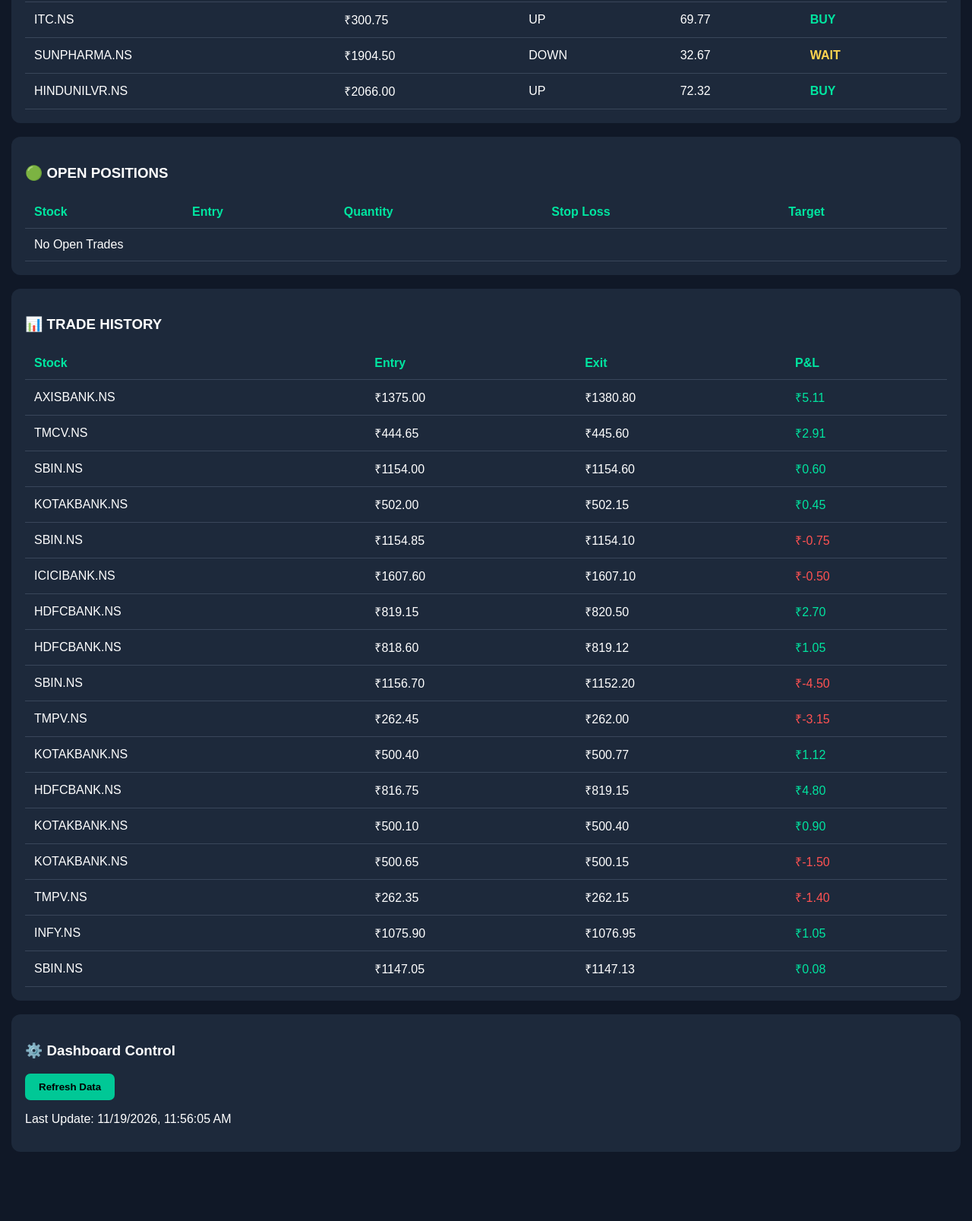
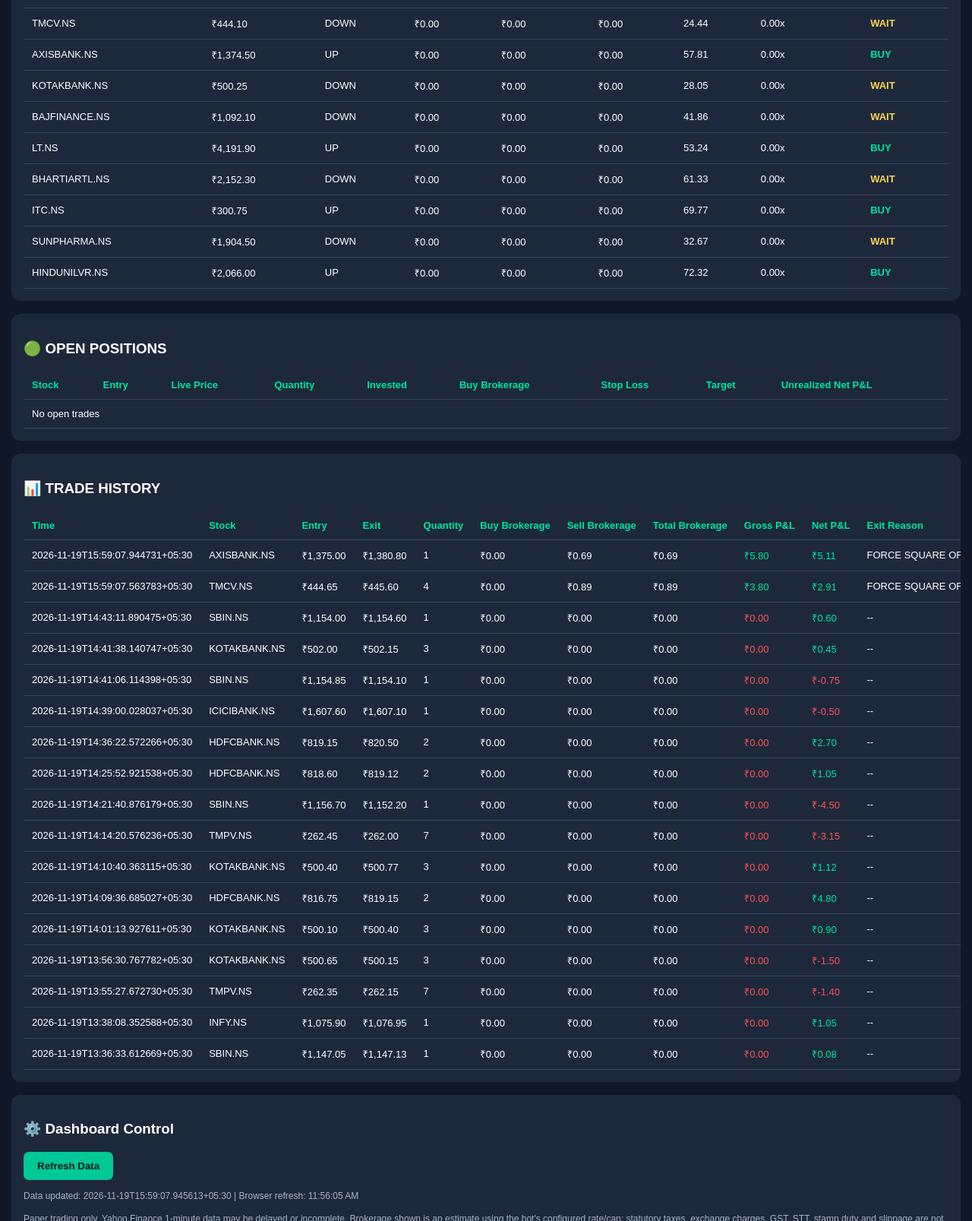
Before and after one commit to vvijayyadav77-ops/my-algo-paper-trading, a plain HTML site: page index.html in a window 1280 px wide. Shown: the part 1174-2781 px from the top of the page at 76% size. Before the commit the page ends 2705 px from the top, so only its background shows below. Drawn offline with Linux system fonts and the light colour scheme.

Commit message:
Update index.html

```diff
--- a/index.html
+++ b/index.html
@@ -1,329 +1,261 @@
-<!DOCTYPE html><html>
+<!DOCTYPE html>
+<html lang="en">
 <head>
+<meta charset="UTF-8">
 <meta name="viewport" content="width=device-width, initial-scale=1">
-<title>My Algo Trading Dashboard</title><style>
+<title>My Algo Trading Dashboard V5</title>
+<style>
+* { box-sizing: border-box; }
 body {
-    margin: 0;
-    padding: 15px;
-    background: #101827;
-    color: white;
-    font-family: Arial;
+    margin: 0; padding: 15px; background: #101827; color: white;
+    font-family: Arial, sans-serif;
 }
-
-h1 {
-    color: #00e5a0;
-    text-align: center;
-}
-
+h1 { color: #00e5a0; text-align: center; margin-bottom: 6px; }
+.status { text-align: center; color: #00e5a0; font-size: 14px; }
 .container {
-    display: grid;
-    grid-template-columns: repeat(2, 1fr);
+    display: grid; grid-template-columns: repeat(2, minmax(0, 1fr));
     gap: 12px;
 }
-
 .card, .section {
-    background: #1d293b;
-    padding: 18px;
-    border-radius: 12px;
+    background: #1d293b; padding: 16px; border-radius: 12px;
 }
-
-.label {
-    color: #aab5c5;
-    font-size: 13px;
-}
-
-.value {
-    font-size: 23px;
-    font-weight: bold;
-    margin-top: 10px;
-}
-
+.label { color: #aab5c5; font-size: 12px; }
+.value { font-size: 21px; font-weight: bold; margin-top: 9px; overflow-wrap: anywhere; }
 .green { color: #00e5a0; }
 .red { color: #ff5252; }
 .yellow { color: #ffd54f; }
+.section { margin-top: 17px; overflow-x: auto; }
+table { width: 100%; border-collapse: collapse; min-width: 720px; }
+td, th {
+    padding: 11px; border-bottom: 1px solid #39465a;
+    text-align: left; white-space: nowrap; font-size: 13px;
+}
+th { color: #00e5a0; }
+button {
+    background: #00c896; color: #061b16; border: none; padding: 11px 18px;
+    border-radius: 7px; font-weight: bold; cursor: pointer;
+}
+.buy { color: #00e5a0; font-weight: bold; }
+.sell { color: #ff7777; font-weight: bold; }
+.wait { color: #ffd54f; font-weight: bold; }
+.muted { color: #aab5c5; }
+.small { color: #aab5c5; font-size: 12px; line-height: 1.5; }
+@media(max-width: 500px) {
+    .value { font-size: 18px; }
+    body { padding: 10px; }
+    .card { padding: 13px; }
+}
+</style>
+</head>
+<body>
+<h1>🚀 ALGO TRADING V5</h1>
+<p class="status" id="status">Loading dashboard...</p>
 
-.section {
-    margin-top: 18px;
-    overflow-x: auto;
-}
+<div class="container">
+    <div class="card"><div class="label">Starting Capital</div><div class="value">₹10,000.00</div></div>
+    <div class="card"><div class="label">Available Cash</div><div class="value green" id="cash">₹0.00</div></div>
+    <div class="card"><div class="label">Invested Amount</div><div class="value" id="invested">₹0.00</div></div>
+    <div class="card"><div class="label">Market Value</div><div class="value" id="marketValue">₹0.00</div></div>
+    <div class="card"><div class="label">Open Trades</div><div class="value" id="open">0</div></div>
+    <div class="card"><div class="label">Closed Trades</div><div class="value" id="closed">0</div></div>
+    <div class="card"><div class="label">Realized Net P&L</div><div class="value" id="realized">₹0.00</div></div>
+    <div class="card"><div class="label">Unrealized Net P&L</div><div class="value" id="unrealized">₹0.00</div></div>
+    <div class="card"><div class="label">Total Net P&L</div><div class="value" id="totalPnl">₹0.00</div></div>
+    <div class="card"><div class="label">Win Rate</div><div class="value" id="winrate">0.0%</div></div>
+    <div class="card"><div class="label">Brokerage Paid (Closed)</div><div class="value" id="brokeragePaid">₹0.00</div></div>
+    <div class="card"><div class="label">Open Trade Estimated Charges</div><div class="value" id="openCharges">₹0.00</div></div>
+    <div class="card"><div class="label">Estimated Equity</div><div class="value" id="equity">₹10,000.00</div></div>
+    <div class="card"><div class="label">Square Off Status</div><div class="value yellow" id="squareoff">--</div></div>
+</div>
 
-table {
-    width: 100%;
-    border-collapse: collapse;
-    min-width: 550px;
-}
+<div class="section">
+<h3>📡 STOCK SIGNALS</h3>
+<table>
+<thead><tr>
+<th>Stock</th><th>Price</th><th>Trend</th><th>EMA 9</th><th>EMA 21</th>
+<th>VWAP</th><th>RSI</th><th>Vol Ratio</th><th>Signal</th>
+</tr></thead>
+<tbody id="signals"><tr><td colspan="9">Waiting for Python data...</td></tr></tbody>
+</table>
+</div>
 
-td, th {
-    padding: 12px;
-    border-bottom: 1px solid #39465a;
-    text-align: left;
-}
+<div class="section">
+<h3>🟢 OPEN POSITIONS</h3>
+<table>
+<thead><tr>
+<th>Stock</th><th>Entry</th><th>Live Price</th><th>Quantity</th>
+<th>Invested</th><th>Buy Brokerage</th><th>Stop Loss</th><th>Target</th><th>Unrealized Net P&L</th>
+</tr></thead>
+<tbody id="positions"><tr><td colspan="9">No open trades</td></tr></tbody>
+</table>
+</div>
 
-th {
-    color: #00e5a0;
-}
+<div class="section">
+<h3>📊 TRADE HISTORY</h3>
+<table>
+<thead><tr>
+<th>Time</th><th>Stock</th><th>Entry</th><th>Exit</th><th>Quantity</th>
+<th>Buy Brokerage</th><th>Sell Brokerage</th><th>Total Brokerage</th>
+<th>Gross P&L</th><th>Net P&L</th><th>Exit Reason</th>
+</tr></thead>
+<tbody id="history"><tr><td colspan="11">No closed trades</td></tr></tbody>
+</table>
+</div>
 
-button {
-    background: #00c896;
-    border: none;
-    padding: 10px 18px;
-    border-radius: 7px;
-    font-weight: bold;
-}
+<div class="section">
+<h3>⚙️ Dashboard Control</h3>
+<button onclick="loadData()">Refresh Data</button>
+<p id="updated" class="small">Last update: --</p>
+<p class="small">
+Paper trading only. Yahoo Finance 1-minute data may be delayed or incomplete.
+Brokerage shown is an estimate using the bot's configured rate/cap; statutory
+taxes, exchange charges, GST, STT, stamp duty and slippage are not included.
+</p>
+</div>
 
-.status {
-    color: #00e5a0;
-    text-align: center;
-}
-
-.buy {
-    color: #00e5a0;
-    font-weight: bold;
-}
-
-.wait {
-    color: #ffd54f;
-    font-weight: bold;
-}
-
-.no-data {
-    color: #ff5252;
-}
-
-@media(max-width: 500px) {
-    .value {
-        font-size: 19px;
-    }
-}
-</style></head><body><h1>🚀 ALGO TRADING</h1><p class="status" id="status">Loading Dashboard...</p><div class="container"><div class="card">
-<div class="label">Starting Capital</div>
-<div class="value">₹10,000</div>
-</div><div class="card">
-<div class="label">Available Cash</div>
-<div class="value green" id="cash">₹0</div>
-</div><div class="card">
-<div class="label">Open Trades</div>
-<div class="value" id="open">0</div>
-</div><div class="card">
-<div class="label">Closed Trades</div>
-<div class="value" id="closed">0</div>
-</div><div class="card">
-<div class="label">Realized P&L</div>
-<div class="value" id="pnl">₹0</div>
-</div><div class="card">
-<div class="label">Win Rate</div>
-<div class="value" id="winrate">0%</div>
-</div></div><div class="section"><h3>📡 LIVE STOCK SIGNALS (16 STOCKS)</h3><table>
-<thead>
-<tr>
-<th>Stock</th>
-<th>Price</th>
-<th>Trend</th>
-<th>RSI</th>
-<th>Signal</th>
-</tr>
-</thead><tbody id="signals">
-<tr>
-<td colspan="5">Waiting for Python data...</td>
-</tr>
-</tbody>
-</table></div><div class="section"><h3>🟢 OPEN POSITIONS</h3><table>
-<thead>
-<tr>
-<th>Stock</th>
-<th>Entry</th>
-<th>Quantity</th>
-<th>Stop Loss</th>
-<th>Target</th>
-</tr>
-</thead><tbody id="positions"></tbody>
-</table></div><div class="section"><h3>📊 TRADE HISTORY</h3><table>
-<thead>
-<tr>
-<th>Stock</th>
-<th>Entry</th>
-<th>Exit</th>
-<th>P&L</th>
-</tr>
-</thead><tbody id="history"></tbody>
-</table></div><div class="section"><h3>⚙️ Dashboard Control</h3><button onclick="loadData()">Refresh Data</button>
-
-<p id="updated">Last Update: --</p></div><script>
-
+<script>
 const stocks = [
-"RELIANCE.NS",
-"HDFCBANK.NS",
-"ICICIBANK.NS",
-"SBIN.NS",
-"TCS.NS",
-"INFY.NS",
-"TMPV.NS",
-"TMCV.NS",
-"AXISBANK.NS",
-"KOTAKBANK.NS",
-"BAJFINANCE.NS",
-"LT.NS",
-"BHARTIARTL.NS",
-"ITC.NS",
-"SUNPHARMA.NS",
-"HINDUNILVR.NS"
+"RELIANCE.NS","HDFCBANK.NS","ICICIBANK.NS","SBIN.NS","TCS.NS","INFY.NS",
+"TMPV.NS","TMCV.NS","AXISBANK.NS","KOTAKBANK.NS","BAJFINANCE.NS","LT.NS",
+"BHARTIARTL.NS","ITC.NS","SUNPHARMA.NS","HINDUNILVR.NS"
 ];
 
+const fmt = value => "₹" + Number(value || 0).toLocaleString("en-IN", {
+    minimumFractionDigits: 2, maximumFractionDigits: 2
+});
+const pnlClass = value => Number(value) >= 0 ? "green" : "red";
+const safe = value => String(value ?? "").replace(/[&<>"']/g, ch => ({
+    "&":"&amp;","<":"&lt;",">":"&gt;",'"':"&quot;","'":"&#39;"
+}[ch]));
+
 async function loadData() {
-
     try {
-
-const response = await fetch(
-"paper_state.json?t=" + Date.now(),
-{ cache: "no-store" }
-);
-
-if (!response.ok) {
-throw new Error("Data not found");
-}
-
+        const response = await fetch("paper_state.json?t=" + Date.now(), {
+            cache: "no-store"
+        });
+        if (!response.ok) throw new Error("paper_state.json not found (HTTP " + response.status + ")");
         const data = await response.json();
-
-document.getElementById("cash").innerText =
-"₹" + Number(data.cash).toFixed(2);
 
         const positions = data.positions || {};
         const history = data.history || [];
-
-document.getElementById("open").innerText =
-Object.keys(positions).length;
-
-document.getElementById("closed").innerText =
-history.length;
-
-const pnl = history.reduce(
-(sum, trade) => sum + Number(trade["P&L"] || 0), 0
-);
-
-const pnlElement = document.getElementById("pnl");
-
-pnlElement.innerText = "₹" + pnl.toFixed(2);
-
-pnlElement.className =
-"value " + (pnl >= 0 ? "green" : "red");
-
-const wins = history.filter(
-trade => Number(trade["P&L"]) > 0
-).length;
-
-const winrate = history.length
-? wins / history.length * 100
-: 0;
-
-document.getElementById("winrate").innerText =
-winrate.toFixed(1) + "%";
-
         const signals = data.signals || {};
 
-let signalHTML = "";
+        const realized = history.reduce((sum, trade) => sum + Number(trade["P&L"] || 0), 0);
+        const closedBrokerage = history.reduce((sum, trade) => sum + Number(trade["Total Brokerage"] || 0), 0);
+        const wins = history.filter(trade => Number(trade["P&L"] || 0) > 0).length;
+        const winrate = history.length ? wins / history.length * 100 : 0;
 
-stocks.forEach(stock => {
-
-const s = signals[stock];
-
-if (!s) {
-
-signalHTML += `
-<tr>
-<td>${stock}</td>
-<td>--</td>
-<td>--</td>
-<td>--</td>
-<td class="no-data">NO DATA</td>
-</tr>
-`;
-
-return;
-
-}
-
-let signalClass = "wait";
-
-if (s.signal === "BUY") {
-signalClass = "buy";
-}
-
-signalHTML += `
-<tr>
-<td>${stock}</td>
-<td>₹${Number(s.price).toFixed(2)}</td>
-<td>${s.trend ? "UP" : "DOWN"}</td>
-<td>${Number(s.rsi).toFixed(2)}</td>
-<td class="${signalClass}">${s.signal}</td>
-</tr>
-`;
-
-});
-
-document.getElementById("signals").innerHTML =
-signalHTML;
-
+        let invested = 0, marketValue = 0, unrealizedGross = 0;
+        let openBuyBrokerage = 0, estimatedSellBrokerage = 0;
         let posHTML = "";
 
         for (const [stock, pos] of Object.entries(positions)) {
+            const qty = Number(pos.qty || 0);
+            const entry = Number(pos.entry || 0);
+            const live = Number((signals[stock] || {}).price || entry);
+            const buyFee = Number(pos.buy_brokerage || 0);
+            const cost = entry * qty;
+            const currentValue = live * qty;
+            const estimatedSellFee = Math.min(10, currentValue * 0.0005);
+            const openNet = (live - entry) * qty - buyFee - estimatedSellFee;
 
-posHTML += `
-<tr>
-<td>${stock}</td>
-<td>₹${Number(pos.entry).toFixed(2)}</td>
-<td>${pos.qty}</td>
-<td>₹${Number(pos.stop).toFixed(2)}</td>
-<td>₹${Number(pos.target).toFixed(2)}</td>
-</tr>
-`;
+            invested += cost;
+            marketValue += currentValue;
+            unrealizedGross += (live - entry) * qty;
+            openBuyBrokerage += buyFee;
+            estimatedSellBrokerage += estimatedSellFee;
 
+            posHTML += `<tr>
+                <td>${safe(stock)}</td><td>${fmt(entry)}</td><td>${fmt(live)}</td>
+                <td>${qty}</td><td>${fmt(cost)}</td><td>${fmt(buyFee)}</td>
+                <td>${fmt(pos.stop)}</td><td>${fmt(pos.target)}</td>
+                <td class="${pnlClass(openNet)}">${fmt(openNet)}</td>
+            </tr>`;
         }
 
+        const openCharges = openBuyBrokerage + estimatedSellBrokerage;
+        const unrealizedNet = unrealizedGross - openCharges;
+        const totalNet = realized + unrealizedNet;
+        const cash = Number(data.cash || 0);
+        const equity = cash + marketValue;
+
+        document.getElementById("cash").innerText = fmt(cash);
+        document.getElementById("invested").innerText = fmt(invested);
+        document.getElementById("marketValue").innerText = fmt(marketValue);
+        document.getElementById("open").innerText = Object.keys(positions).length;
+        document.getElementById("closed").innerText = history.length;
+
+        const realizedEl = document.getElementById("realized");
+        realizedEl.innerText = fmt(realized);
+        realizedEl.className = "value " + pnlClass(realized);
+
+        const unrealizedEl = document.getElementById("unrealized");
+        unrealizedEl.innerText = fmt(unrealizedNet);
+        unrealizedEl.className = "value " + pnlClass(unrealizedNet);
+
+        const totalEl = document.getElementById("totalPnl");
+        totalEl.innerText = fmt(totalNet);
+        totalEl.className = "value " + pnlClass(totalNet);
+
+        document.getElementById("winrate").innerText = winrate.toFixed(1) + "%";
+        document.getElementById("brokeragePaid").innerText = fmt(closedBrokerage);
+        document.getElementById("openCharges").innerText = fmt(openCharges);
+        document.getElementById("equity").innerText = fmt(equity);
+        document.getElementById("squareoff").innerText = safe(data.square_off_status || "--");
+
+        let signalHTML = "";
+        for (const stock of stocks) {
+            const s = signals[stock];
+            if (!s) {
+                signalHTML += `<tr><td>${safe(stock)}</td><td colspan="8" class="muted">NO DATA</td></tr>`;
+                continue;
+            }
+            const cls = s.signal === "BUY" ? "buy" : (s.signal === "SELL" ? "sell" : "wait");
+            signalHTML += `<tr>
+                <td>${safe(stock)}</td><td>${fmt(s.price)}</td>
+                <td>${s.trend ? "UP" : "DOWN"}</td>
+                <td>${fmt(s.ema9)}</td><td>${fmt(s.ema21)}</td><td>${fmt(s.vwap)}</td>
+                <td>${Number(s.rsi || 0).toFixed(2)}</td>
+                <td>${Number(s.volume_ratio || 0).toFixed(2)}x</td>
+                <td class="${cls}">${safe(s.signal || "WAIT")}</td>
+            </tr>`;
+        }
+        document.getElementById("signals").innerHTML = signalHTML;
+
         document.getElementById("positions").innerHTML =
-posHTML || "<tr><td colspan='5'>No Open Trades</td></tr>";
+            posHTML || "<tr><td colspan='9'>No open trades</td></tr>";
 
         let historyHTML = "";
-
         history.slice().reverse().forEach(trade => {
-
-const profit = Number(trade["P&L"] || 0);
-
-historyHTML += `
-<tr>
-<td>${trade.Stock}</td>
-<td>₹${Number(trade.Entry).toFixed(2)}</td>
-<td>₹${Number(trade.Exit).toFixed(2)}</td>
-<td class="${profit >= 0 ? "green" : "red"}">
-₹${profit.toFixed(2)}
-</td>
-</tr>
-`;
-
+            const net = Number(trade["P&L"] || 0);
+            historyHTML += `<tr>
+                <td>${safe(trade.Time || "--")}</td><td>${safe(trade.Stock)}</td>
+                <td>${fmt(trade.Entry)}</td><td>${fmt(trade.Exit)}</td>
+                <td>${Number(trade.Quantity || 0)}</td>
+                <td>${fmt(trade["Buy Brokerage"])}</td>
+                <td>${fmt(trade["Sell Brokerage"])}</td>
+                <td>${fmt(trade["Total Brokerage"])}</td>
+                <td class="${pnlClass(trade["Gross P&L"])}">${fmt(trade["Gross P&L"])}</td>
+                <td class="${pnlClass(net)}">${fmt(net)}</td>
+                <td>${safe(trade["Exit Reason"] || "--")}</td>
+            </tr>`;
         });
-
         document.getElementById("history").innerHTML =
-historyHTML || "<tr><td colspan='4'>No Closed Trades</td></tr>";
+            historyHTML || "<tr><td colspan='11'>No closed trades</td></tr>";
 
         document.getElementById("status").innerText =
-"● Dashboard Connected";
+            "● " + safe(data.bot_status || "Dashboard Connected");
+        document.getElementById("updated").innerText =
+            "Data updated: " + (data.updated || "Not available") +
+            " | Browser refresh: " + new Date().toLocaleTimeString();
 
-document.getElementById("updated").innerText =
-"Last Update: " + new Date().toLocaleString();
-
-} catch(error) {
-
-document.getElementById("status").innerText =
-"Dashboard Error: " + error.message;
-
+    } catch (error) {
+        document.getElementById("status").innerText = "Dashboard Error: " + error.message;
     }
-
 }
 
 loadData();
-
-// AUTO REFRESH EVERY 60 SECONDS
-
-setInterval(loadData, 60000);
-
-</script></body>
+setInterval(loadData, 30000);
+</script>
+</body>
 </html>
```
Lines whose indentation alone changed are shown as unchanged.
